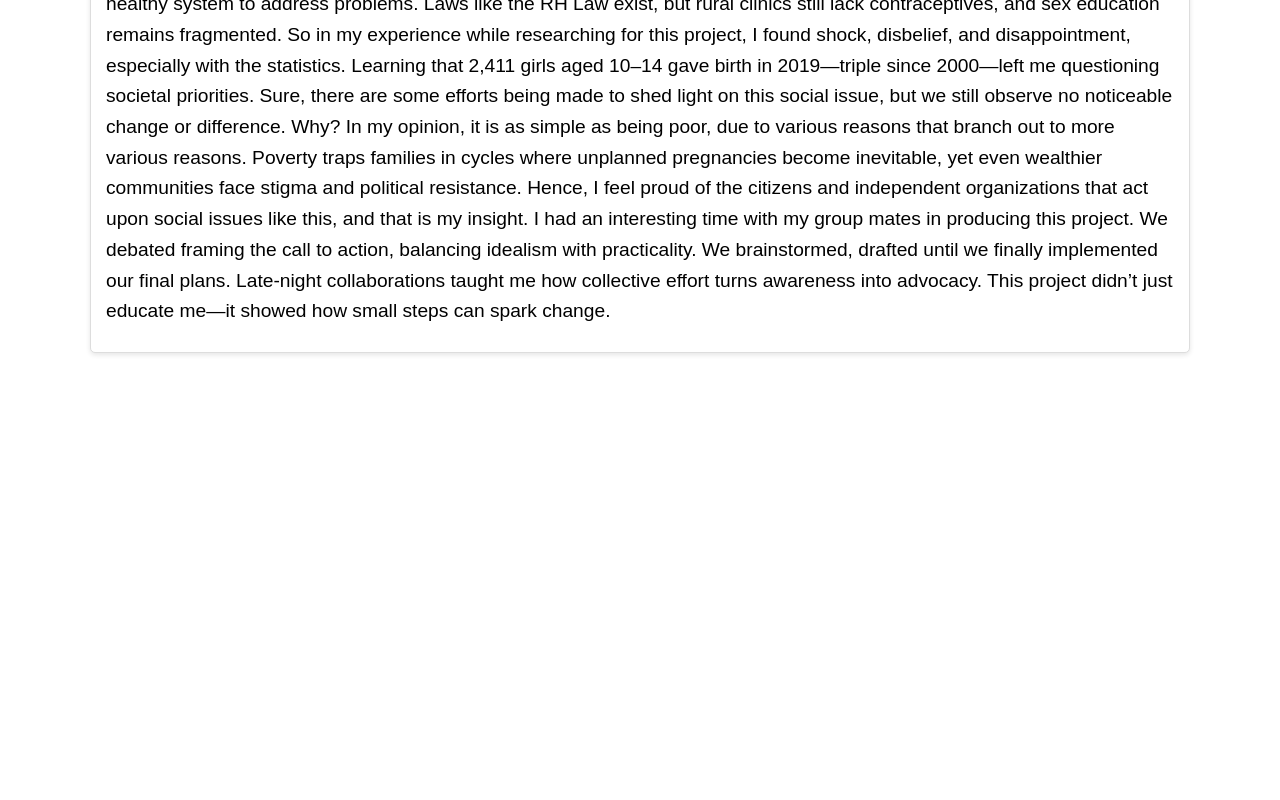
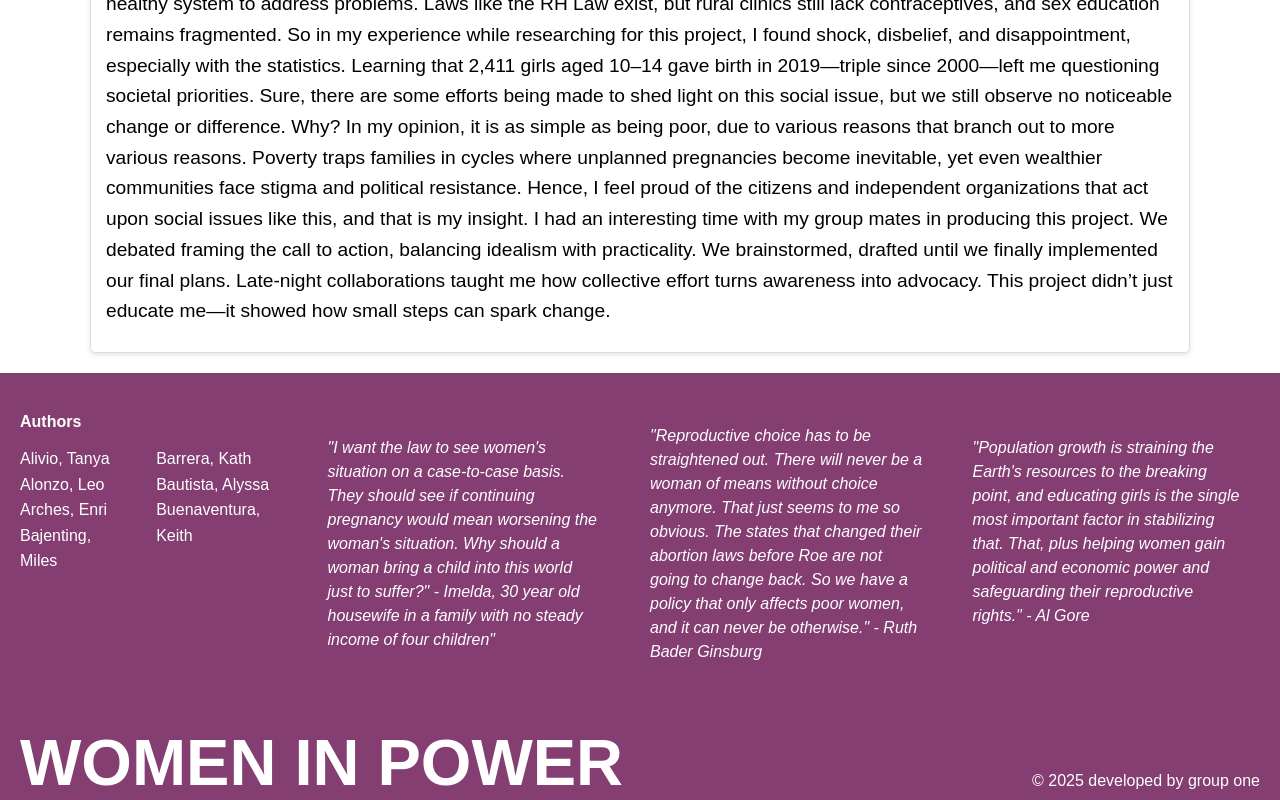
Before and after one commit to alonzo0812/GERPHIS-website, a plain HTML site: page reflection.html in a window 1280 px wide. Shown: the part 4934-5734 px from the top of the page. Before the commit the page ends 5307 px from the top, so only its background shows below. Drawn offline with Linux system fonts and the light colour scheme.

Commit message:
Add files via upload
Final hopefully

```diff
--- a/reflection.html
+++ b/reflection.html
@@ -143,5 +143,54 @@
     </div>
 
     </section>
+
+    <footer>
+        <div class="top-footer">
+            <div class="author-footer">
+                <div class="author-footer-title">
+                    Authors
+                </div>
+                <div class="author-footer-list">
+                    <div class="authors">
+                        Alivio, Tanya<br>
+                        Alonzo, Leo<br>
+                        Arches, Enri<br>
+                        Bajenting, Miles
+                    </div>
+                    <div class="authors">
+                        Barrera, Kath<br>
+                        Bautista, Alyssa<br>
+                        Buenaventura, Keith
+                    </div>
+                </div>
+            </div>
+            <div class="quote-footer">
+                <p>
+                    "I want the law to see women's situation on a case-to-case basis. They should see if continuing pregnancy would mean worsening the woman's situation. Why should a woman bring a child into this world just to suffer?" - Imelda, 30 year old housewife in a family with no steady income of four children"
+                </p>
+            </div>
+            <div class="quote-footer">
+                <p>
+                    "Reproductive choice has to be straightened out. There will never be a woman of means without choice anymore. That just seems to me so obvious. The states that changed their abortion laws before Roe are not going to change back. So we have a policy that only affects poor women, and it can never be otherwise." - Ruth Bader Ginsburg
+                </p>
+            </div>
+
+            <div class="quote-footer">
+                <p>
+                    "Population growth is straining the Earth's resources to the breaking point, and educating girls is the single most important factor in stabilizing that. That, plus helping women gain political and economic power and safeguarding their reproductive rights." - Al Gore<br><br>
+                </p>
+            </div>
+
+        </div>
+        <div class="bot-footer">
+            <div class="logotype">
+                <h3>WOMEN IN POWER</h3>
+            </div>
+            <div class="copyright">
+                <p>&copy; 2025 developed by group one</p>
+            </div>
+        </div>
+      </footer>
 </body>
+
 </html>
```
Also changed, not shown: challenges.html (+3 -3 lines), history.html (+3 -4 lines), index.html (+3 -4 lines), laws.html (+3 -3 lines), references.html (+3 -3 lines).
